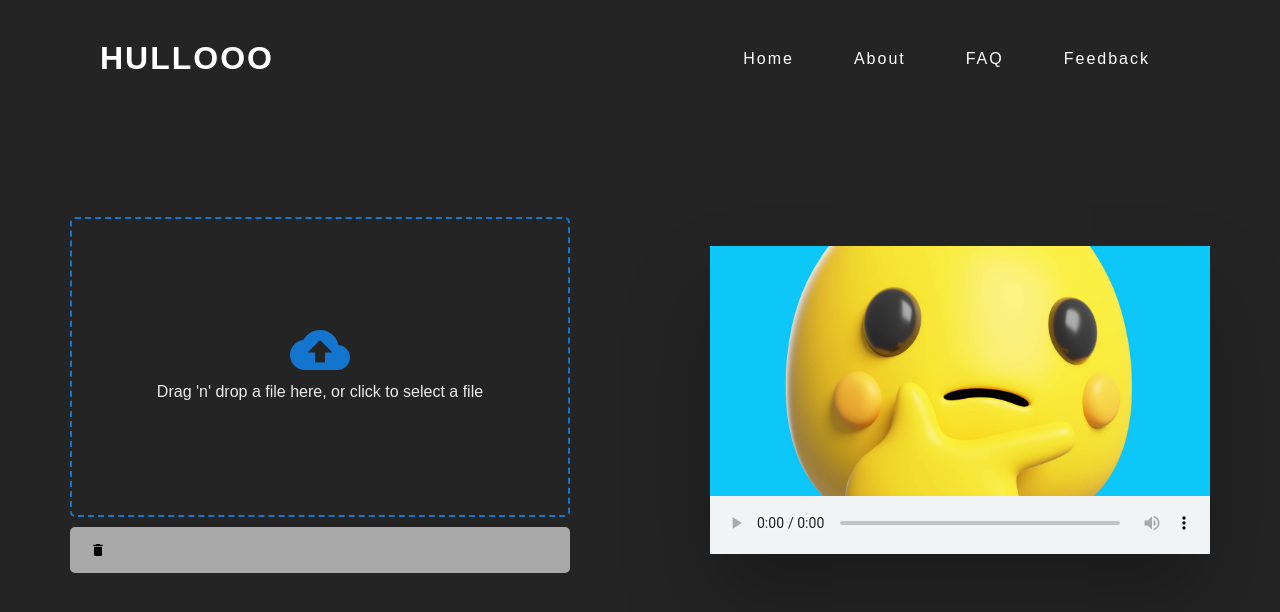
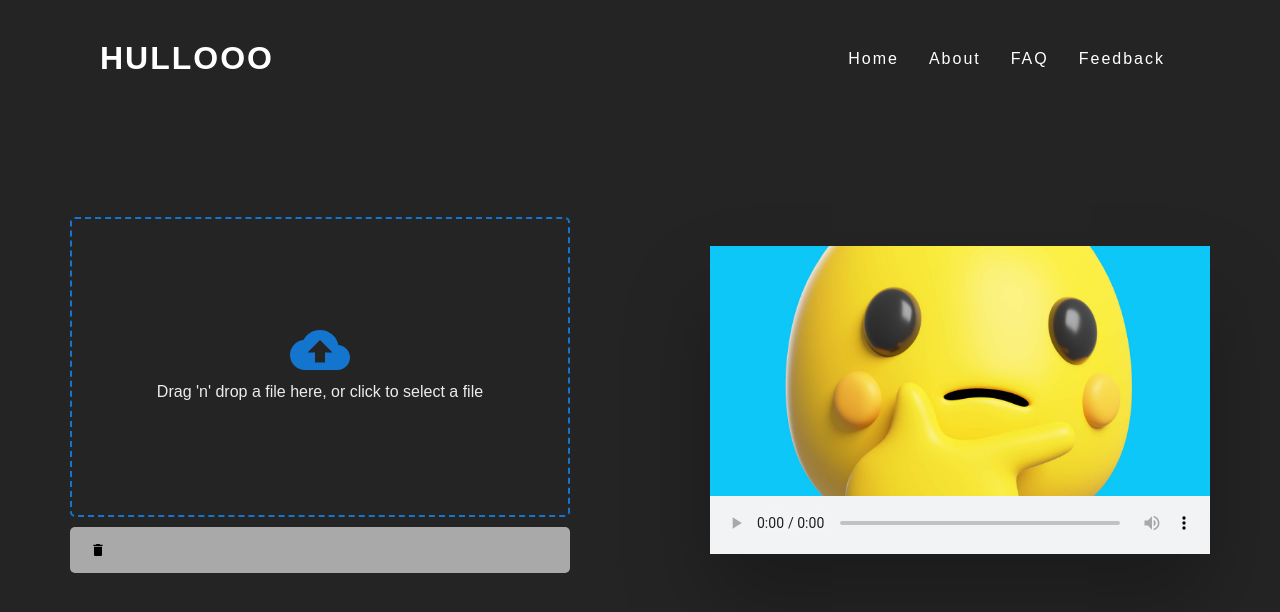
Before and after one commit to coderx31/fyp-frontend, a React (Vite) app: page / in a window 1280 px wide. Shown: the top 612 px of the page. Built offline with nearby package versions, Linux system fonts and the light colour scheme.

Commit message:
a tag link issue fixed

```diff
--- a/src/components/Navigation.tsx
+++ b/src/components/Navigation.tsx
@@ -4,20 +4,13 @@ import './Navigation.css'
 
 const Navigation = () => {
   return (
-    // <nav>
-    //     <ul>
-    //         <li><Link to="/">Home</Link></li>
-    //         <li><Link to="/about">About</Link></li>
-    //         <li><Link to="/faq">FAQ</Link></li>
-    //     </ul>
-    // </nav>
     <header>
         <a href="#" className='logo'>Hullooo</a>
         <ul>
-        <li><a href="#"><Link to="/">Home</Link></a></li>
-        <li><a href="#"><Link to="/about">About</Link></a></li>
-        <li><a href="#"><Link to="/faq">FAQ</Link></a></li>
-        <li><a href="#"><Link to="/feedback">Feedback</Link></a></li>
+        <li><Link to="/">Home</Link></li>
+        <li><Link to="/about">About</Link></li>
+        <li><Link to="/faq">FAQ</Link></li>
+        <li><Link to="/feedback">Feedback</Link></li>
         </ul>
     </header>
   )
```
